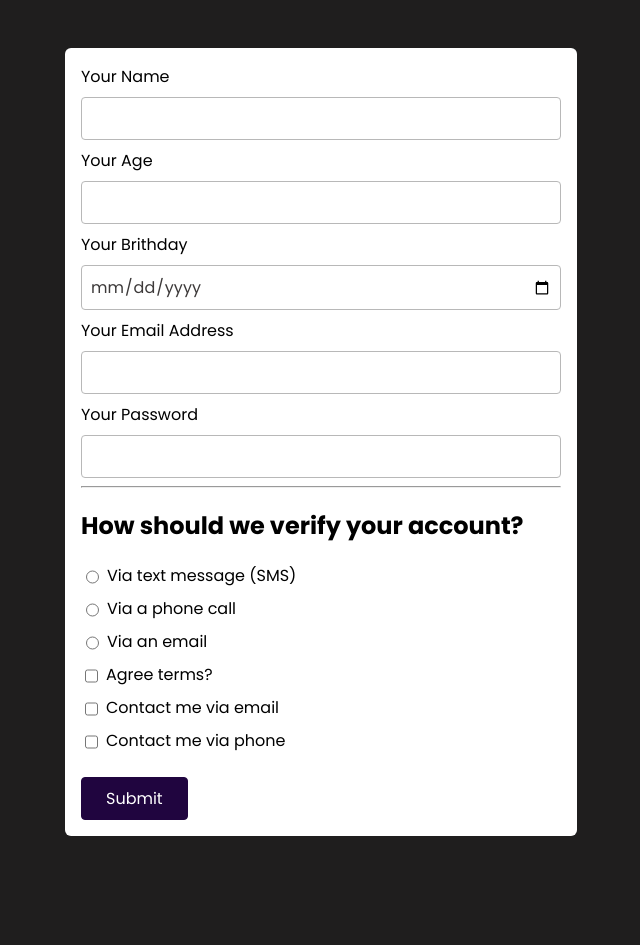
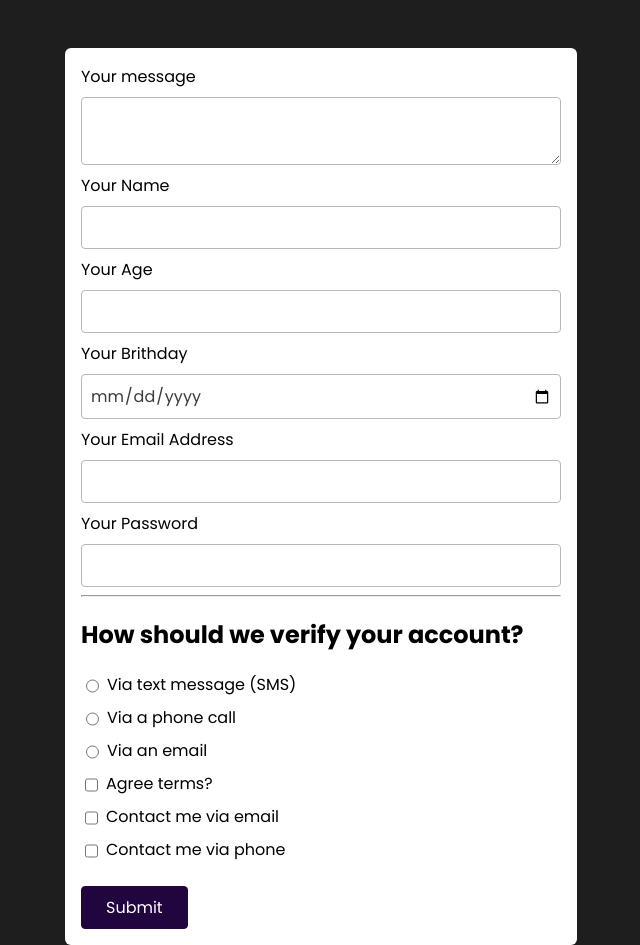
Before and after one commit to riskaagung11/adding-froms-to-websites, a plain HTML site: page index.html in a window 1280 px wide. Shown: the whole page, without its empty margins (319-959 px from the left). Before the commit the page ends 884 px from the top, so only its background shows below. Drawn offline with Linux system fonts and the light colour scheme.

Commit message:
menambah textarea

```diff
--- a/index.html
+++ b/index.html
@@ -9,6 +9,8 @@
   </head>
   <body>
     <form action="/" method="GET">
+      <label for="usermassage">Your message</label>
+      <textarea name="user-massage" id="usermassage"></textarea>
       <label for="username">Your Name</label>
       <input type="text" name="user-name" id="username" />
       <label for="userage">Your Age</label>
```
